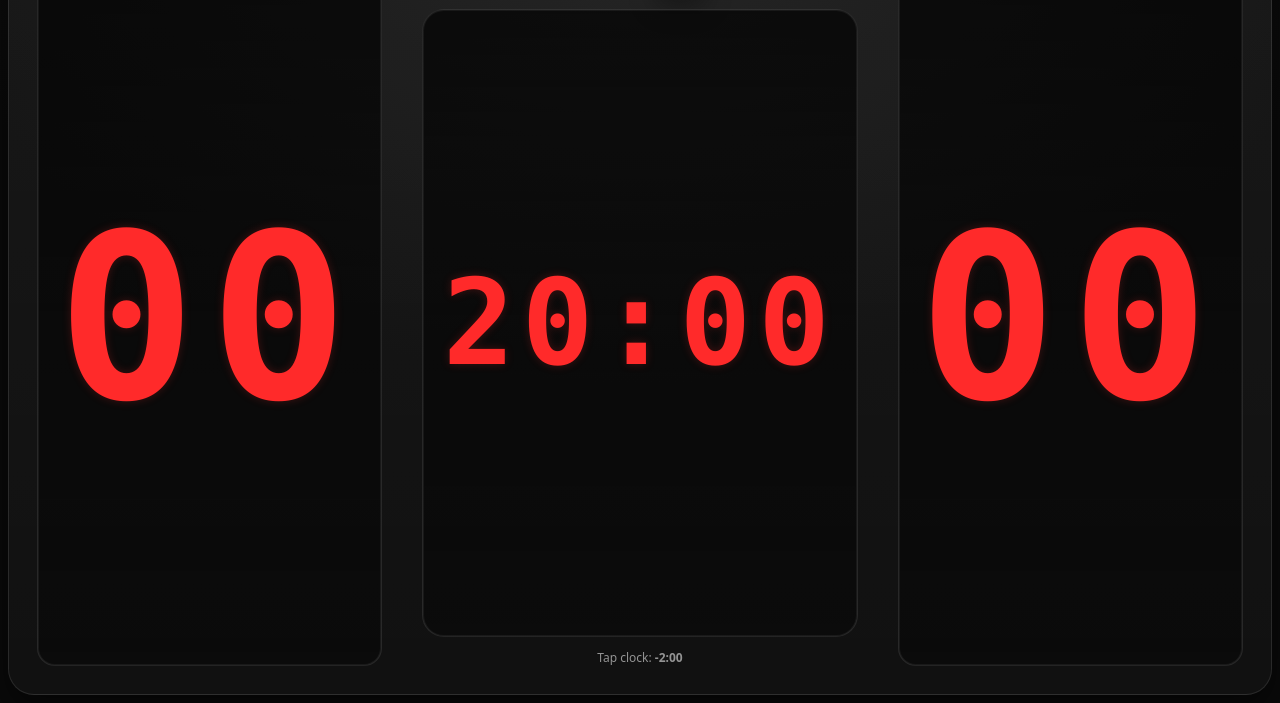
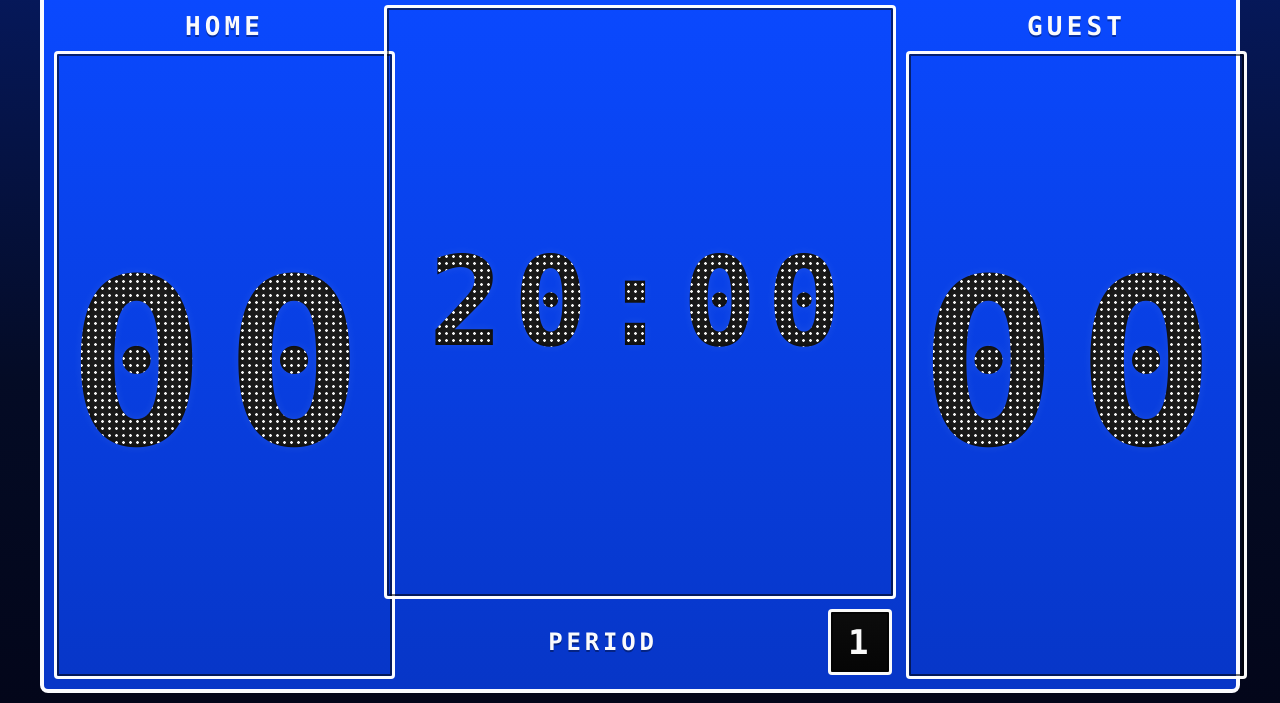
Before and after one commit to jimmyfigiel/TSScore, a plain HTML site: page index.html in a window 1280 px wide. Shown: the part 97-800 px from the top of the page. Drawn offline with Linux system fonts and the light colour scheme.

Commit message:
Add files via upload

```diff
--- a/app.js
+++ b/app.js
@@ -9,7 +9,7 @@
     awayScore: 0,
   });
 
-  const STORAGE_KEY = "trickshot_scoreboard_v5_responsive";
+  const STORAGE_KEY = "trickshot_scoreboard_v6_rangers_style";
 
   let state = clone(DEFAULT_STATE);
   let undoStack = [];
@@ -55,7 +55,7 @@
   // ----- History (global) -----
   function pushUndo(prevState) {
     undoStack.push(clone(prevState));
-    if (undoStack.length > 150) undoStack.shift();
+    if (undoStack.length > 200) undoStack.shift();
     redoStack.length = 0;
   }
 
@@ -165,12 +165,22 @@
     } catch { return false; }
   }
 
+  // ----- Dot-matrix text rendering support -----
+  function setDotText(el, text) {
+    // The visible text is in ::after via attr(data-text)
+    el.setAttribute("data-text", text);
+    // For accessibility / selection / debugging, keep real text too
+    el.textContent = text;
+  }
+
   // ----- Auto-fit digits (prevents overlap) -----
-  function fitText(el, maxPx, minPx = 18) {
+  function fitDotText(el, maxPx, minPx = 18) {
     const w = el.clientWidth;
     const h = el.clientHeight;
     if (w <= 0 || h <= 0) return;
 
+    // We measure by temporarily applying font-size to the button AND to its ::after via CSS var
+    // We'll drive ::after font-size using a CSS variable so it matches.
     let lo = minPx;
     let hi = Math.max(minPx, maxPx);
     let best = lo;
@@ -178,28 +188,51 @@
     for (let i = 0; i < 13; i++) {
       const mid = (lo + hi) / 2;
       el.style.fontSize = mid + "px";
-      const fits = (el.scrollWidth <= w) && (el.scrollHeight <= h);
+      el.style.setProperty("--fit", mid + "px");
+
+      // Create a hidden measurer span to avoid pseudo-element measurement inconsistencies
+      let m = el._measurer;
+      if (!m) {
+        m = document.createElement("span");
+        m.style.position = "absolute";
+        m.style.left = "-9999px";
+        m.style.top = "-9999px";
+        m.style.visibility = "hidden";
+        m.style.whiteSpace = "nowrap";
+        m.style.fontFamily = getComputedStyle(el).fontFamily;
+        m.style.fontWeight = getComputedStyle(el).fontWeight;
+        m.style.letterSpacing = getComputedStyle(el).letterSpacing;
+        m.style.lineHeight = "1";
+        document.body.appendChild(m);
+        el._measurer = m;
+      }
+      m.style.fontSize = mid + "px";
+      m.textContent = el.getAttribute("data-text") || el.textContent || "";
+
+      const fits = (m.offsetWidth <= w * 0.92) && (m.offsetHeight <= h * 0.92);
       if (fits) { best = mid; lo = mid; } else { hi = mid; }
     }
+
     el.style.fontSize = Math.floor(best) + "px";
+    el.style.setProperty("--fit", Math.floor(best) + "px");
   }
 
   function fitAllDigits() {
     requestAnimationFrame(() => {
-      const scoreMax = Math.min(homeScoreBtn.clientWidth * 0.92, homeScoreBtn.clientHeight * 0.88);
-      fitText(homeScoreBtn, scoreMax, 28);
-      fitText(awayScoreBtn, scoreMax, 28);
+      const scoreMax = Math.min(homeScoreBtn.clientWidth * 0.78, homeScoreBtn.clientHeight * 0.80);
+      fitDotText(homeScoreBtn, scoreMax, 34);
+      fitDotText(awayScoreBtn, scoreMax, 34);
 
-      const clockMax = Math.min(clockBtn.clientWidth * 0.92, clockBtn.clientHeight * 0.90);
-      fitText(clockBtn, clockMax, 32);
+      const clockMax = Math.min(clockBtn.clientWidth * 0.82, clockBtn.clientHeight * 0.84);
+      fitDotText(clockBtn, clockMax, 40);
     });
   }
 
   // ----- Render -----
   function render() {
-    homeScoreBtn.textContent = format2(state.homeScore);
-    awayScoreBtn.textContent = format2(state.awayScore);
-    clockBtn.textContent = formatClock(state.clockSeconds);
+    setDotText(homeScoreBtn, format2(state.homeScore));
+    setDotText(awayScoreBtn, format2(state.awayScore));
+    setDotText(clockBtn, formatClock(state.clockSeconds));
     periodBtn.textContent = state.period;
 
     undoBtn.disabled = undoStack.length === 0;
@@ -236,23 +269,23 @@
       return;
     }
     if (mode === "unsupported") {
-      wakeMini.style.background = "rgba(255, 209, 74, 0.9)";
-      wakeMini.style.boxShadow = "0 0 0 4px rgba(255,209,74,0.12)";
+      wakeMini.style.background = "rgba(255, 209, 74, 0.95)";
+      wakeMini.style.boxShadow = "0 0 0 4px rgba(255,209,74,0.18)";
+      noteEl.textContent = "Wake lock unsupported on this browser. If needed, temporarily set Auto-Lock to Never.";
       return;
     }
     if (mode === "error") {
-      wakeMini.style.background = "rgba(255,42,42,0.9)";
-      wakeMini.style.boxShadow = "0 0 0 4px rgba(255,42,42,0.12)";
+      wakeMini.style.background = "rgba(255,42,42,0.95)";
+      wakeMini.style.boxShadow = "0 0 0 4px rgba(255,42,42,0.18)";
       return;
     }
-    wakeMini.style.background = "rgba(255,255,255,0.25)";
-    wakeMini.style.boxShadow = "0 0 0 4px rgba(255,255,255,0.07)";
+    wakeMini.style.background = "rgba(255,255,255,0.35)";
+    wakeMini.style.boxShadow = "0 0 0 4px rgba(0,0,0,0.12)";
   }
 
   async function requestWakeLock() {
     if (!wakeSupported) {
       setWakeMini("unsupported");
-      noteEl.textContent = "Wake lock unsupported on this browser. If needed, temporarily set Auto-Lock to Never.";
       return;
     }
     try {
@@ -319,7 +352,7 @@
     newGameBtn.addEventListener("click", newGame);
 
     window.addEventListener("resize", fitAllDigits, { passive: true });
-    screen?.orientation?.addEventListener?.("change", () => setTimeout(fitAllDigits, 80));
+    screen?.orientation?.addEventListener?.("change", () => setTimeout(fitAllDigits, 120));
   }
 
   function init() {
@@ -330,8 +363,8 @@
     registerServiceWorker();
     if (!ok) persist();
 
-    setTimeout(fitAllDigits, 80);
-    setTimeout(fitAllDigits, 260);
+    setTimeout(fitAllDigits, 100);
+    setTimeout(fitAllDigits, 280);
   }
 
   init();
--- a/index.html
+++ b/index.html
@@ -3,7 +3,7 @@
 <head>
   <meta charset="utf-8" />
   <meta name="viewport" content="width=device-width, initial-scale=1, viewport-fit=cover" />
-  <meta name="theme-color" content="#0a0a0a" />
+  <meta name="theme-color" content="#0736c7" />
   <meta name="description" content="Trick Shot Hockey Scoreboard" />
 
   <!-- iOS standalone support -->
@@ -13,16 +13,17 @@
   <link rel="manifest" href="manifest.webmanifest" />
   <link rel="icon" href="icons/icon-192.png" />
   <link rel="apple-touch-icon" href="icons/icon-192.png" />
-
   <link rel="stylesheet" href="styles.css" />
-  <title>Trick Shot Hockey Scoreboard</title>
+  <title>Trick Shot Hockey</title>
 </head>
 <body>
+  <!-- Minimal HUD -->
   <div class="hud">
     <button class="hud__btn" id="menuBtn" aria-label="Open controls">☰</button>
     <div class="hud__wake" id="wakeMini" aria-label="Wake lock status"></div>
   </div>
 
+  <!-- Slide-up controls -->
   <div class="controls controls--hidden" id="controls" role="dialog" aria-label="Controls" aria-modal="true">
     <div class="controls__panel">
       <div class="controls__header">
@@ -42,30 +43,34 @@
 
   <div class="app" id="app">
     <main class="board" role="application" aria-label="Scoreboard">
-      <section class="scoreboard" id="scoreboard" aria-label="Main scoreboard">
-        <div class="team team--home" id="homeBox">
-          <div class="team__label">HOME</div>
-          <button class="digits digits--score" id="homeScoreBtn"
-            aria-label="Home score. Tap to add 1. Double tap to undo last action.">00</button>
-        </div>
+      <div class="frame">
+        <header class="topbar" aria-label="Scoreboard title">
+          <div class="topbar__title">TRICK SHOT HOCKEY</div>
+        </header>
 
-        <div class="center" id="centerBox">
-          <div class="center__meta">
-            <div class="label">PERIOD</div>
-            <button class="period__display" id="periodBtn" aria-label="Period. Tap to cycle.">1</button>
+        <section class="panel" id="scoreboard" aria-label="Main scoreboard">
+          <div class="col col--home" id="homeBox">
+            <div class="label label--side">HOME</div>
+            <button class="digits digits--score dot" id="homeScoreBtn"
+              aria-label="Home score. Tap to add 1. Double tap to undo last action.">00</button>
           </div>
 
-          <button class="digits digits--clock" id="clockBtn" aria-label="Main clock. Tap to subtract two minutes.">20:00</button>
+          <div class="col col--center" id="centerBox">
+            <button class="digits digits--clock dot" id="clockBtn" aria-label="Main clock. Tap to subtract two minutes.">20:00</button>
 
-          <div class="center__hint">Tap clock: <strong>-2:00</strong></div>
-        </div>
+            <div class="periodRow" aria-label="Period row">
+              <div class="label label--period">PERIOD</div>
+              <button class="periodBox" id="periodBtn" aria-label="Period. Tap to cycle.">1</button>
+            </div>
+          </div>
 
-        <div class="team team--away" id="awayBox">
-          <div class="team__label">AWAY</div>
-          <button class="digits digits--score" id="awayScoreBtn"
-            aria-label="Away score. Tap to add 1. Double tap to undo last action.">00</button>
-        </div>
-      </section>
+          <div class="col col--away" id="awayBox">
+            <div class="label label--side">GUEST</div>
+            <button class="digits digits--score dot" id="awayScoreBtn"
+              aria-label="Guest score. Tap to add 1. Double tap to undo last action.">00</button>
+          </div>
+        </section>
+      </div>
     </main>
   </div>
 
--- a/service-worker.js
+++ b/service-worker.js
@@ -1,4 +1,4 @@
-const CACHE_NAME = "trickshot-scoreboard-v5-responsive";
+const CACHE_NAME = "trickshot-scoreboard-v6-rangers-style";
 const ASSETS = [
   "./",
   "./index.html",
--- a/styles.css
+++ b/styles.css
@@ -1,44 +1,256 @@
-/* Responsive (portrait + landscape) hockey scoreboard PWA
-   Landscape: HOME | CENTER (Period+Clock) | AWAY
-   Portrait:  CENTER spans full width on top (big clock), scores below
-   Digits auto-fit via JS for reliability across devices.
+/* Rangers-style scoreboard (no logos) with responsive portrait/landscape
+   - Landscape: HOME | CLOCK/PERIOD | GUEST
+   - Portrait:  CLOCK across top, scores under, PERIOD below clock
+   - Dot-matrix digits via background-clip pattern
 */
 
 :root{
-  --bg: #0a0a0a;
-  --border: rgba(255,255,255,0.10);
-  --text: rgba(255,255,255,0.92);
-  --muted: rgba(255,255,255,0.70);
-  --dim: rgba(255,255,255,0.55);
-  --red: #ff2a2a;
-  --yellow: #ffd14a;
+  --blue: #0736c7;
+  --blue2: #0a49ff;
+  --white: rgba(255,255,255,0.98);
+  --whiteSoft: rgba(255,255,255,0.86);
+  --black: #050505;
+  --black2: #0c0c0c;
 
-  --radius: 18px;
-  --radius2: 26px;
-  --shadow: 0 14px 34px rgba(0,0,0,0.55);
+  --borderOuter: 4px;
+  --borderInner: 3px;
+  --gap: 10px;
+  --r: 8px;
+
   --mono: ui-monospace, SFMono-Regular, Menlo, Monaco, Consolas, "Liberation Mono", "Courier New", monospace;
 }
 
 *{ box-sizing: border-box; }
-html, body {
+html, body{
   height: 100%;
   margin: 0;
-  background: radial-gradient(1200px 800px at 50% 0%, #1a1a1a 0%, var(--bg) 60%);
-  color: var(--text);
-  font-family: system-ui, -apple-system, Segoe UI, Roboto, Arial, sans-serif;
+  background: radial-gradient(900px 600px at 50% 0%, rgba(255,255,255,0.10) 0%, rgba(255,255,255,0.02) 40%, rgba(0,0,0,0) 70%),
+              linear-gradient(180deg, #061b66, #040b25 60%, #03061a);
+  color: var(--white);
   overflow: hidden;
   overscroll-behavior: none;
+  font-family: system-ui, -apple-system, Segoe UI, Roboto, Arial, sans-serif;
 }
-body { -webkit-tap-highlight-color: transparent; }
+body{ -webkit-tap-highlight-color: transparent; }
 
 .app{
   height: 100vh;
   height: 100svh;
   height: 100dvh;
   display: grid;
-  padding: max(8px, env(safe-area-inset-top)) max(8px, env(safe-area-inset-right)) max(8px, env(safe-area-inset-bottom)) max(8px, env(safe-area-inset-left));
+  padding: max(10px, env(safe-area-inset-top)) max(10px, env(safe-area-inset-right)) max(10px, env(safe-area-inset-bottom)) max(10px, env(safe-area-inset-left));
 }
 
+.board{
+  height: 100%;
+  width: 100%;
+  display: grid;
+  place-items: center;
+}
+
+.frame{
+  width: min(1200px, 100%);
+  height: 100%;
+  display: grid;
+  grid-template-rows: auto 1fr;
+  gap: 10px;
+}
+
+.topbar{
+  background: linear-gradient(180deg, #0a49ff, #0736c7);
+  border: var(--borderOuter) solid var(--white);
+  border-radius: var(--r);
+  padding: 10px 14px;
+  display: grid;
+  align-items: center;
+}
+
+.topbar__title{
+  text-align: center;
+  font-weight: 1000;
+  letter-spacing: 0.12em;
+  text-transform: uppercase;
+  font-size: clamp(18px, 3.1vw, 40px);
+  line-height: 1.0;
+  text-shadow: 0 2px 0 rgba(0,0,0,0.35);
+}
+
+/* Main panel border like the screenshot */
+.panel{
+  background: linear-gradient(180deg, #0a49ff, #0736c7);
+  border: var(--borderOuter) solid var(--white);
+  border-radius: var(--r);
+  padding: 10px;
+  display: grid;
+  gap: var(--gap);
+  height: 100%;
+  min-height: 0;
+
+  /* Landscape default */
+  grid-template-columns: 1fr 1.6fr 1fr;
+  grid-template-areas: "home center away";
+  align-items: stretch;
+}
+
+#homeBox{ grid-area: home; }
+#centerBox{ grid-area: center; }
+#awayBox{ grid-area: away; }
+
+/* Portrait: clock spans top row, scores below */
+@media (orientation: portrait){
+  .panel{
+    grid-template-columns: 1fr 1fr;
+    grid-template-rows: 1.25fr 1fr;
+    grid-template-areas:
+      "center center"
+      "home   away";
+  }
+}
+
+/* Columns */
+.col{
+  min-width: 0;
+  min-height: 0;
+  display: grid;
+  gap: 10px;
+  align-content: start;
+}
+.col--home, .col--away{
+  grid-template-rows: auto 1fr;
+}
+.col--center{
+  grid-template-rows: 1fr auto;
+}
+
+/* Labels like HOME / GUEST */
+.label{
+  font-family: var(--mono);
+  color: var(--white);
+  text-shadow: 0 2px 0 rgba(0,0,0,0.35);
+  letter-spacing: 0.16em;
+  font-weight: 900;
+  text-transform: uppercase;
+  text-align: center;
+}
+.label--side{
+  font-size: clamp(14px, 2.2vw, 26px);
+  padding-top: 6px;
+}
+.label--period{
+  font-size: clamp(14px, 2.0vw, 24px);
+}
+
+/* Digits container base */
+.digits{
+  appearance: none;
+  border: var(--borderInner) solid var(--white);
+  border-radius: 4px;
+  background:
+    /* "off dots" */
+    radial-gradient(circle, rgba(255,255,255,0.15) 0 1.3px, rgba(0,0,0,0) 1.4px) 0 0 / 7px 7px,
+    linear-gradient(180deg, var(--black2), var(--black));
+  box-shadow: inset 0 0 0 2px rgba(0,0,0,0.55);
+  width: 100%;
+  height: 100%;
+  min-height: 0;
+  padding: 10px;
+  cursor: pointer;
+  user-select: none;
+  touch-action: manipulation;
+
+  display: grid;
+  place-items: center;
+
+  font-family: var(--mono);
+  font-weight: 1000;
+  letter-spacing: 0.08em;
+  line-height: 1.0;
+  color: transparent; /* dots will render via background-clip */
+}
+
+/* "ON dots" for the text itself */
+.digits.dot{
+  background-image:
+    radial-gradient(circle, rgba(255,255,255,0.18) 0 1.3px, rgba(0,0,0,0) 1.4px),
+    linear-gradient(180deg, var(--black2), var(--black));
+  background-size: 7px 7px, auto;
+  background-position: 0 0, 0 0;
+}
+
+/* Text dot pattern */
+.digits.dot{
+  -webkit-text-fill-color: transparent;
+  -webkit-background-clip: text;
+  background-clip: text;
+}
+
+/* To keep the panel's "off dots" visible we wrap text with pseudo layer (below) */
+.digits::before{
+  content: attr(data-off);
+  display: none;
+}
+
+/* We do the dot-matrix text using a pseudo-element so the button can keep the "off dots" background */
+.digits.dot{
+  position: relative;
+  color: transparent;
+}
+.digits.dot::after{
+  content: attr(data-text);
+  position: absolute;
+  inset: 0;
+  display: grid;
+  place-items: center;
+  padding: 10px;
+  border-radius: 4px;
+  /* bright dots */
+  background: radial-gradient(circle, rgba(255,255,255,0.95) 0 1.35px, rgba(0,0,0,0) 1.45px) 0 0 / 7px 7px;
+  -webkit-background-clip: text;
+  background-clip: text;
+  color: transparent;
+  text-shadow: 0 0 10px rgba(255,255,255,0.08);
+  letter-spacing: inherit;
+  font-family: inherit;
+  font-weight: inherit;
+  line-height: inherit;
+  pointer-events: none;
+}
+
+/* Sizes (JS will overwrite font-size to fit) */
+.digits--score{ font-size: 90px; }
+.digits--clock{ font-size: 96px; }
+
+/* Period row (center bottom) */
+.periodRow{
+  display: grid;
+  grid-template-columns: 1fr auto;
+  gap: 10px;
+  align-items: center;
+  justify-items: stretch;
+  padding: 0 4px 4px;
+}
+
+.periodBox{
+  appearance: none;
+  border: var(--borderInner) solid var(--white);
+  border-radius: 4px;
+  background: linear-gradient(180deg, var(--black2), var(--black));
+  color: var(--white);
+  font-family: var(--mono);
+  font-weight: 1000;
+  letter-spacing: 0.10em;
+  padding: 10px 14px;
+  min-width: 64px;
+  text-align: center;
+  cursor: pointer;
+  user-select: none;
+  touch-action: manipulation;
+  box-shadow: inset 0 0 0 2px rgba(0,0,0,0.55);
+  font-size: clamp(18px, 3.0vw, 34px);
+}
+.periodBox:active{ transform: translateY(1px); }
+
+/* HUD styling */
 .hud{
   position: fixed;
   top: max(10px, env(safe-area-inset-top));
@@ -47,18 +259,16 @@ body { -webkit-tap-highlight-color: transparent; }
   align-items: center;
   gap: 10px;
   z-index: 60;
-  pointer-events: auto;
 }
 .hud__btn{
   appearance: none;
-  border: 1px solid rgba(255,255,255,0.14);
-  background: rgba(255,255,255,0.06);
-  color: var(--text);
-  border-radius: 14px;
-  padding: 10px 12px;
+  border: 2px solid rgba(255,255,255,0.9);
+  background: rgba(0,0,0,0.25);
+  color: var(--white);
+  border-radius: 10px;
+  padding: 8px 10px;
   font-weight: 900;
   font-size: 18px;
-  box-shadow: 0 10px 26px rgba(0,0,0,0.35);
   cursor: pointer;
   user-select: none;
   touch-action: manipulation;
@@ -68,139 +278,9 @@ body { -webkit-tap-highlight-color: transparent; }
   width: 12px;
   height: 12px;
   border-radius: 999px;
-  background: rgba(255,255,255,0.25);
-  box-shadow: 0 0 0 4px rgba(255,255,255,0.07);
+  background: rgba(255,255,255,0.35);
+  box-shadow: 0 0 0 4px rgba(0,0,0,0.12);
 }
-
-.board{
-  height: 100%;
-  width: 100%;
-  max-width: 1400px;
-  margin: 0 auto;
-  display: grid;
-}
-
-.scoreboard{
-  height: 100%;
-  width: 100%;
-  background: linear-gradient(180deg, rgba(255,255,255,0.06), rgba(255,255,255,0.03));
-  border: 1px solid var(--border);
-  border-radius: var(--radius2);
-  box-shadow: var(--shadow);
-  padding: clamp(8px, 1.4vw, 16px);
-  display: grid;
-  gap: clamp(8px, 1.4vw, 16px);
-  align-items: stretch;
-
-  /* LANDSCAPE default */
-  grid-template-columns: 1fr 1.25fr 1fr;
-  grid-template-rows: 1fr;
-  grid-template-areas: "home center away";
-  min-height: 0;
-}
-
-#homeBox{ grid-area: home; }
-#centerBox{ grid-area: center; }
-#awayBox{ grid-area: away; }
-
-@media (orientation: portrait){
-  .scoreboard{
-    grid-template-columns: 1fr 1fr;
-    grid-template-rows: 1.15fr 1fr;
-    grid-template-areas:
-      "center center"
-      "home   away";
-  }
-}
-
-.team, .center{
-  min-height: 0;
-  min-width: 0;
-  overflow: hidden;
-  border-radius: var(--radius2);
-  padding: clamp(6px, 1.0vw, 12px);
-  display: grid;
-  align-items: stretch;
-  justify-items: stretch;
-  gap: clamp(6px, 0.9vw, 12px);
-}
-
-.team{ grid-template-rows: auto 1fr; }
-.center{ grid-template-rows: auto 1fr auto; }
-
-.team__label{
-  text-align: center;
-  font-family: var(--mono);
-  letter-spacing: 0.18em;
-  font-weight: 900;
-  font-size: clamp(12px, 1.6vw, 18px);
-  color: var(--muted);
-}
-
-.center__meta{
-  display: inline-flex;
-  align-items: center;
-  justify-content: center;
-  gap: 10px;
-}
-
-.label{
-  font-family: var(--mono);
-  letter-spacing: 0.14em;
-  font-size: clamp(12px, 1.4vw, 16px);
-  color: var(--dim);
-}
-
-.period__display{
-  appearance: none;
-  border: 1px solid rgba(255,255,255,0.14);
-  background: rgba(255,255,255,0.06);
-  color: var(--yellow);
-  font-family: var(--mono);
-  font-weight: 900;
-  letter-spacing: 0.10em;
-  border-radius: 14px;
-  padding: 10px 14px;
-  font-size: clamp(18px, 2.6vw, 30px);
-  cursor: pointer;
-  box-shadow: 0 10px 26px rgba(0,0,0,0.35);
-  user-select: none;
-  touch-action: manipulation;
-  white-space: nowrap;
-}
-.period__display:active{ transform: translateY(1px); }
-
-.center__hint{
-  text-align: center;
-  color: var(--dim);
-  font-size: 12px;
-}
-
-.digits{
-  appearance: none;
-  border: 1px solid rgba(255,255,255,0.12);
-  background: linear-gradient(180deg, rgba(0,0,0,0.65), rgba(0,0,0,0.35));
-  color: var(--red);
-  font-family: var(--mono);
-  font-weight: 900;
-  letter-spacing: 0.06em;
-  border-radius: var(--radius);
-  box-shadow: inset 0 0 0 1px rgba(255,255,255,0.06);
-  text-shadow: 0 0 10px rgba(255,42,42,0.22);
-  user-select: none;
-  cursor: pointer;
-  touch-action: manipulation;
-  width: 100%;
-  height: 100%;
-  min-height: 0;
-  text-align: center;
-  line-height: 1.0;
-  white-space: nowrap;
-  padding: clamp(10px, 1.5vw, 22px);
-}
-
-.digits--score{ font-size: 64px; }
-.digits--clock{ font-size: 72px; border-radius: 22px; }
 
 /* Controls panel */
 .controls{
@@ -221,10 +301,10 @@ body { -webkit-tap-highlight-color: transparent; }
 }
 .controls__panel{
   position: relative;
-  border-top-left-radius: var(--radius2);
-  border-top-right-radius: var(--radius2);
-  border: 1px solid var(--border);
-  background: rgba(20,20,20,0.95);
+  border-top-left-radius: 18px;
+  border-top-right-radius: 18px;
+  border: 2px solid rgba(255,255,255,0.8);
+  background: rgba(6, 15, 45, 0.96);
   box-shadow: 0 -18px 40px rgba(0,0,0,0.55);
   padding: 14px;
   transform: translateY(18px);
@@ -232,7 +312,6 @@ body { -webkit-tap-highlight-color: transparent; }
   transition: transform 160ms ease, opacity 160ms ease;
   pointer-events: auto;
 }
-
 .controls__header{
   display:flex;
   align-items:center;
@@ -243,17 +322,17 @@ body { -webkit-tap-highlight-color: transparent; }
 .controls__title{
   font-family: var(--mono);
   letter-spacing: 0.12em;
-  font-weight: 900;
-  color: var(--muted);
+  font-weight: 1000;
+  color: rgba(255,255,255,0.9);
 }
 .controls__close{
   appearance: none;
-  border: 1px solid rgba(255,255,255,0.14);
-  background: rgba(255,255,255,0.06);
-  color: var(--text);
-  border-radius: 12px;
+  border: 2px solid rgba(255,255,255,0.85);
+  background: rgba(0,0,0,0.25);
+  color: var(--white);
+  border-radius: 10px;
   padding: 8px 10px;
-  font-weight: 900;
+  font-weight: 1000;
   cursor: pointer;
   user-select: none;
   touch-action: manipulation;
@@ -267,23 +346,22 @@ body { -webkit-tap-highlight-color: transparent; }
 }
 .controls__note{
   margin-top: 10px;
-  color: var(--dim);
+  color: rgba(255,255,255,0.85);
   font-size: 12px;
   line-height: 1.35;
 }
 
 .btn{
   appearance: none;
-  border: 1px solid rgba(255,255,255,0.12);
-  background: rgba(255,255,255,0.06);
-  color: var(--text);
-  border-radius: var(--radius);
+  border: 2px solid rgba(255,255,255,0.85);
+  background: rgba(0,0,0,0.20);
+  color: var(--white);
+  border-radius: 12px;
   padding: 14px 12px;
-  font-weight: 900;
+  font-weight: 1000;
   font-size: 16px;
   cursor: pointer;
   user-select: none;
-  box-shadow: 0 10px 26px rgba(0,0,0,0.35);
   touch-action: manipulation;
 }
 .btn:active{ transform: translateY(1px); }
```
Also changed, not shown: icons/icon-192.png, icons/icon-512.png, manifest.webmanifest.
